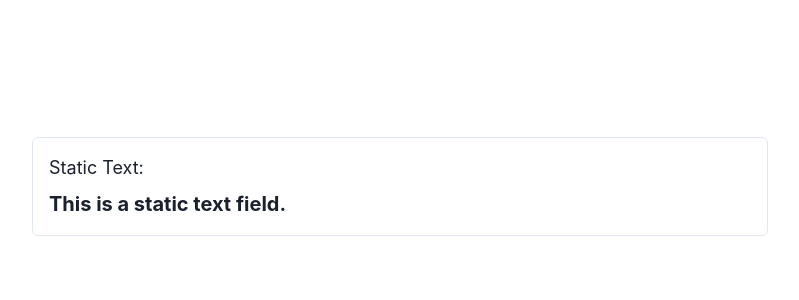
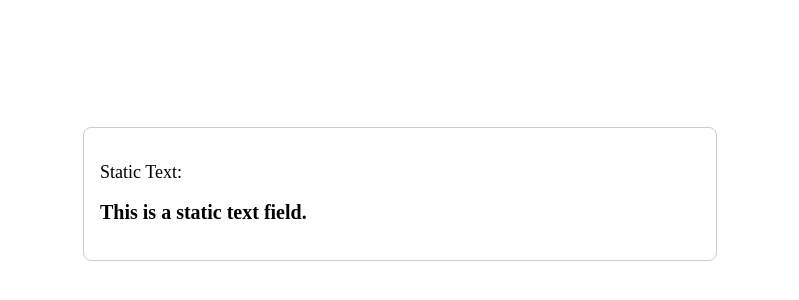
Before and after one commit to GPT-Engineer-App/modern-text-field, a React (Vite) app: page / in a window 1280 px wide. Shown: the part 222-522 px from the top of the page, without its empty margins (240-1039 px from the left). Built offline with nearby package versions, Linux system fonts and the light colour scheme.

Commit message:
Removed Chakra UI from the project and replaced its components with standard HTML and CSS. Updated `package.json` to remove Chakra UI dependencies.
Prompt: Do not use chakra UI

```diff
--- a/package.json
+++ b/package.json
@@ -20,10 +20,6 @@
     "vite": "^5.0.2"
   },
   "dependencies": {
-        "@chakra-ui/react": "^2.8.2",
-        "@emotion/react": "^11.11.1",
-        "@emotion/styled": "^11.11.0",
-        "framer-motion": "^10.16.15",
     "react": "^18.2.0",
     "react-dom": "^18.2.0",
     "react-icons": "^4.12.0",
--- a/src/main.jsx
+++ b/src/main.jsx
@@ -1,22 +1,9 @@
 import React from "react";
 import ReactDOM from "react-dom/client";
 import App from "./App.jsx";
-import { ChakraProvider, extendTheme } from "@chakra-ui/react";
-
-const colors = {
-  brand: {
-    900: "#1a365d",
-    800: "#153e75",
-    700: "#2a69ac",
-  },
-};
-
-const theme = extendTheme({ colors });
 
 ReactDOM.createRoot(document.getElementById("root")).render(
   <React.StrictMode>
-    <ChakraProvider theme={theme}>
-      <App />
-    </ChakraProvider>
-  </React.StrictMode>
+    <App />
+  </React.StrictMode>,
 );
--- /dev/null
+++ b/src/pages/Index.css
@@ -0,0 +1,27 @@
+.container {
+  display: flex;
+  flex-direction: column;
+  justify-content: center;
+  align-items: center;
+  height: 100vh;
+  max-width: 600px;
+  margin: 0 auto;
+}
+
+.box {
+  padding: 16px;
+  margin-top: 16px;
+  border: 1px solid #ccc;
+  border-radius: 8px;
+  width: 100%;
+}
+
+.static-text-label {
+  font-size: 1.125rem;
+}
+
+.static-text {
+  margin-top: 8px;
+  font-size: 1.25rem;
+  font-weight: bold;
+}
--- a/src/pages/Index.jsx
+++ b/src/pages/Index.jsx
@@ -1,19 +1,16 @@
-import { Container, VStack, Text, Box } from "@chakra-ui/react";
+import React from "react";
+import "./Index.css";
 
 const Index = () => {
   const staticText = "This is a static text field.";
 
   return (
-    <Container centerContent maxW="container.md" height="100vh" display="flex" flexDirection="column" justifyContent="center" alignItems="center">
-      <VStack spacing={4} width="100%">
-        <Box p={4} mt={4} borderWidth={1} borderRadius="md" width="100%">
-          <Text fontSize="lg">Static Text:</Text>
-          <Text mt={2} fontSize="xl" fontWeight="bold">
-            {staticText}
-          </Text>
-        </Box>
-      </VStack>
-    </Container>
+    <div className="container">
+      <div className="box">
+        <p className="static-text-label">Static Text:</p>
+        <p className="static-text">{staticText}</p>
+      </div>
+    </div>
   );
 };
 
```
Lines whose indentation alone changed are shown as unchanged.
